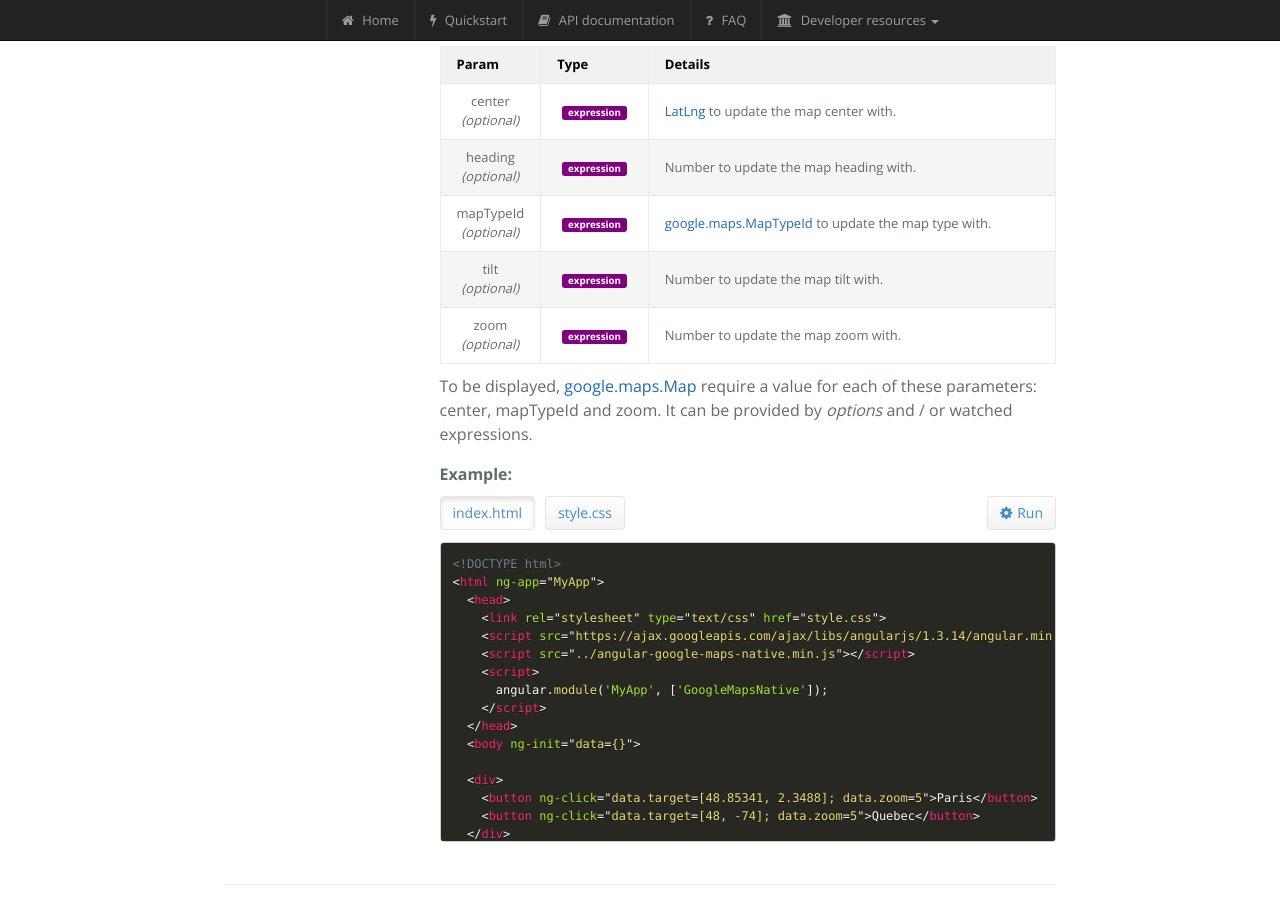
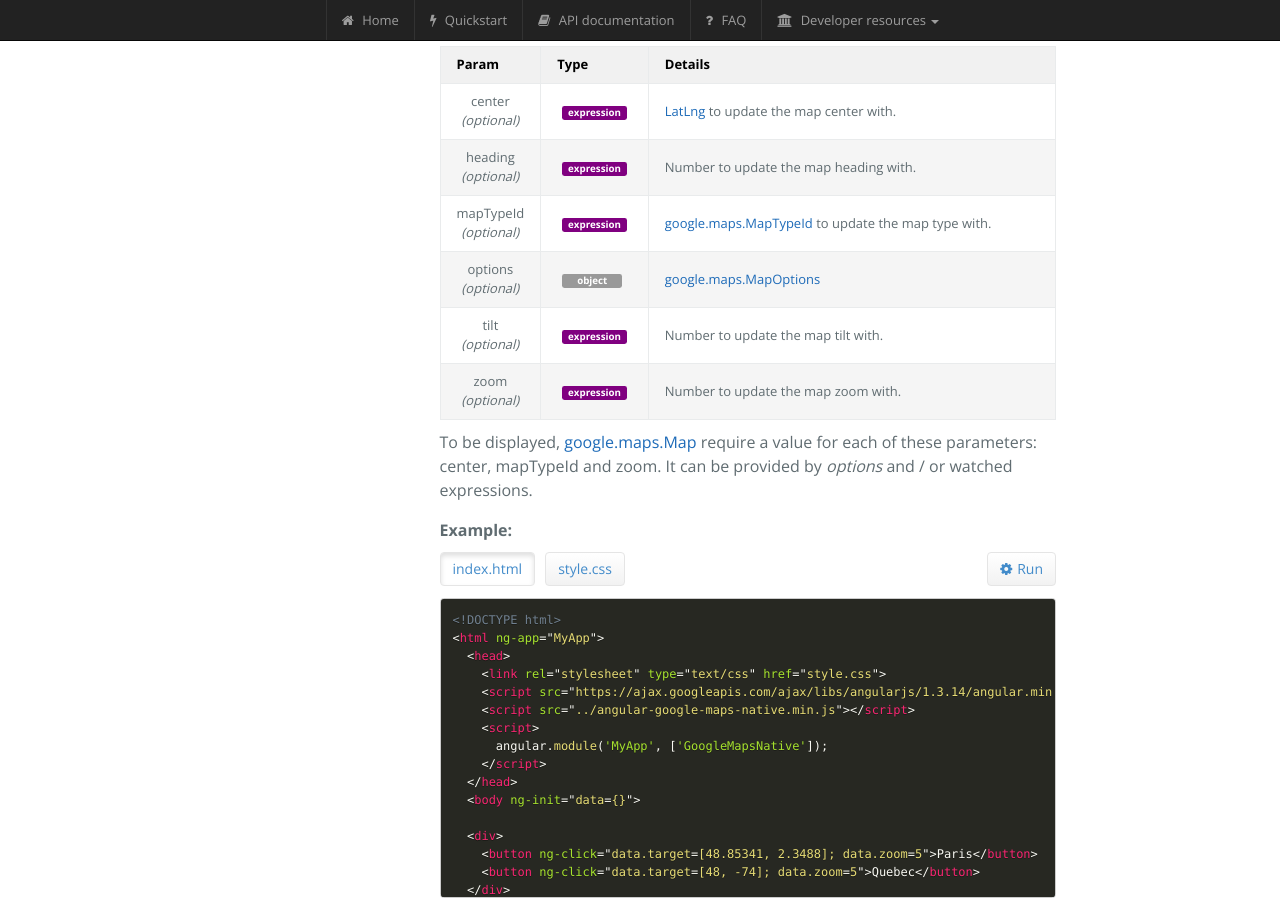
Before and after one commit to jbdemonte/angular-google-maps-native, a Jekyll site: the page built from api-gmMap.html, in a window 1280 px wide and 900 px high, scrolled down 665 px. Built offline with Jekyll 4.4.1, drawn with Linux system fonts in a browser that asks for light colours; nearby versions of some CDN libraries.

Commit message:
api: directive:map update

```diff
--- a/api-gmMap.html
+++ b/api-gmMap.html
@@ -18,6 +18,9 @@ layout: api
 
 <strong>Parameters</strong>
 <params>
+  <item name="options" type="object" optional>
+    <doc>MapOptions</doc>
+  </item>
   <item name="center" type="expression" optional>
     <a href="api.html#api-latlng">LatLng</a> to update the map center with.
   </item>
```
